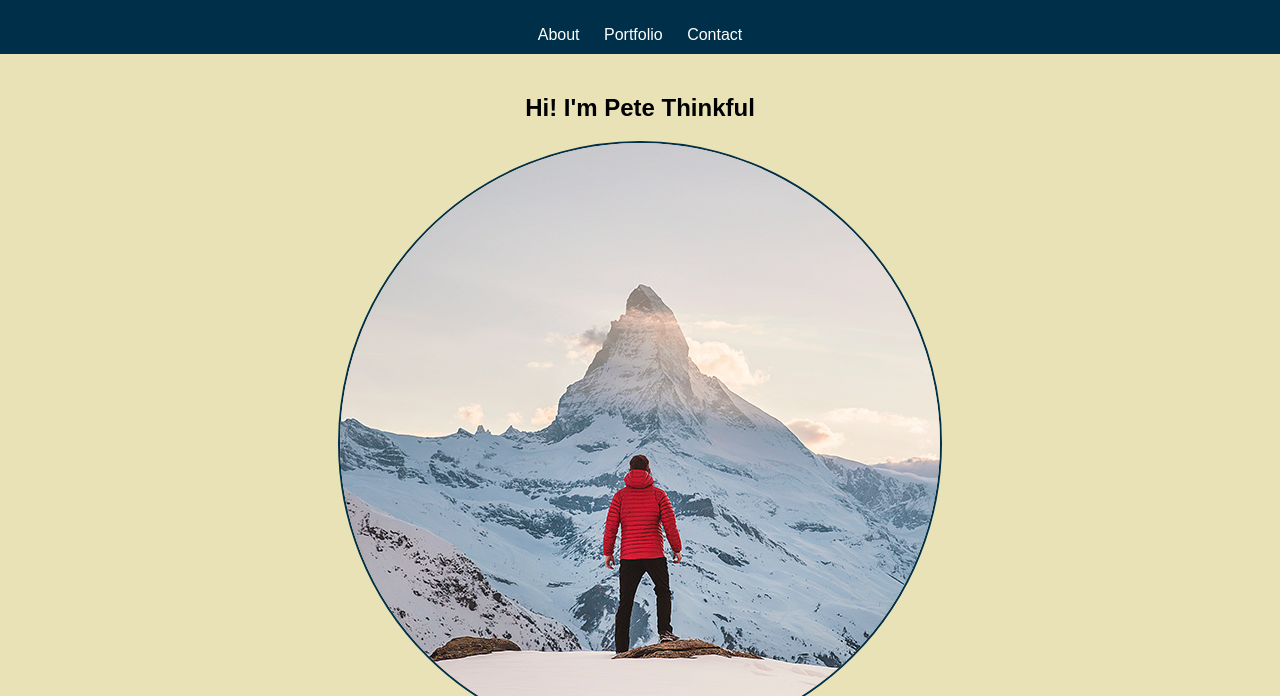
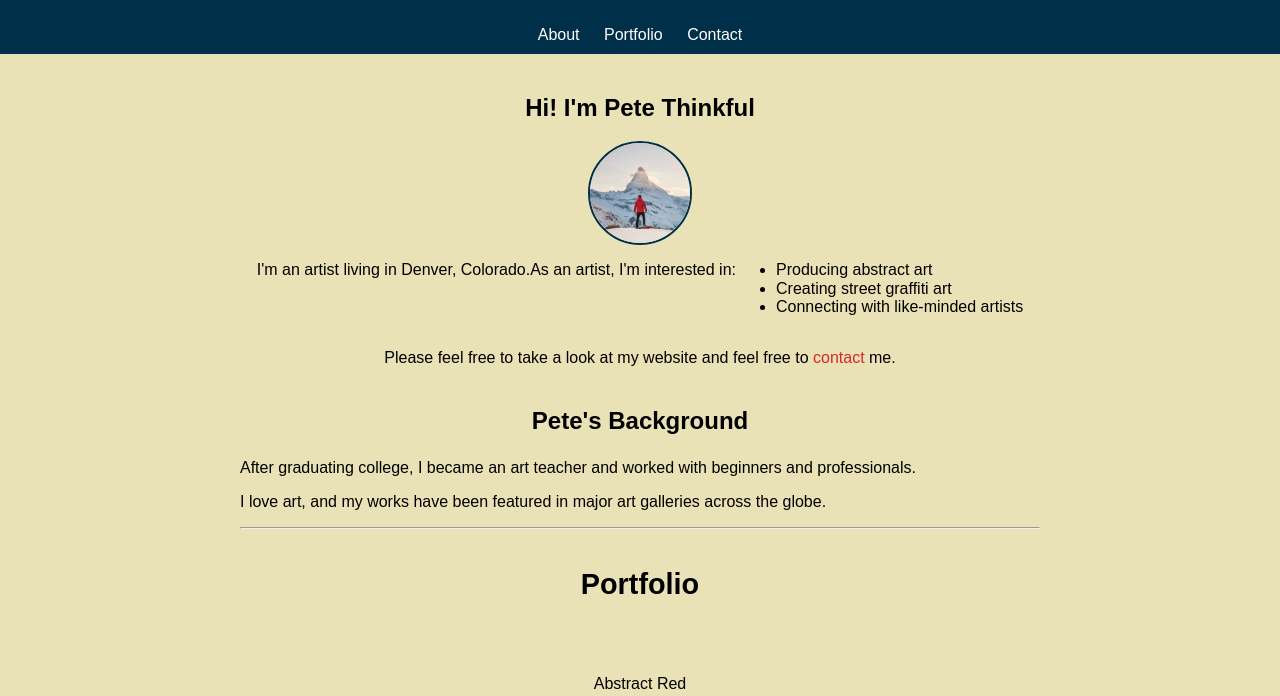
Before and after one commit to Amandawebexplorer/petethinkfulApril24, a plain HTML site: page index.html in a window 1280 px wide. Shown: the part 104-800 px from the top of the page. Drawn offline with nearby package versions, Linux system fonts and the light colour scheme.

Commit message:
Updated style.css

```diff
--- a/style.css
+++ b/style.css
@@ -46,8 +46,10 @@ h2, h3 {
 }
 
 .image-circle {
-  border: 2px solid #003049;
-  border-radius: 50%;
+  width: 100px; /* Adjust the width as needed */
+  height: 100px; /* Adjust the height as needed */
+  border: 2px solid #003049; /* Border color */
+  border-radius: 50%; /* Make the image completely round */
   display: block;
   margin: 0 auto;
 }
```
